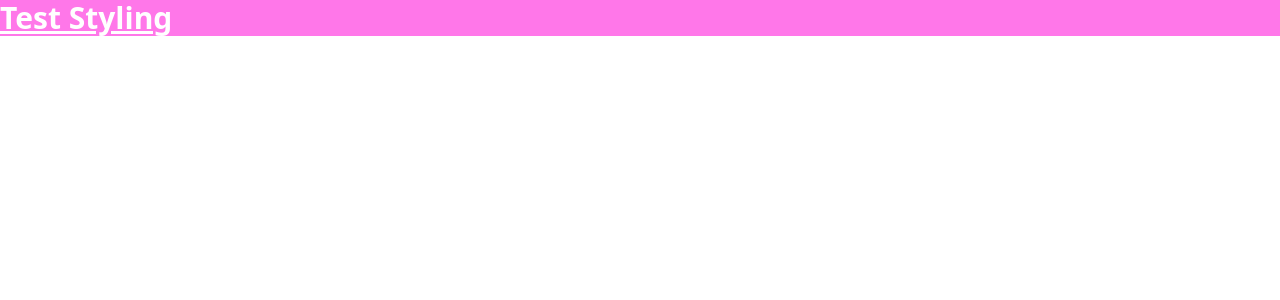
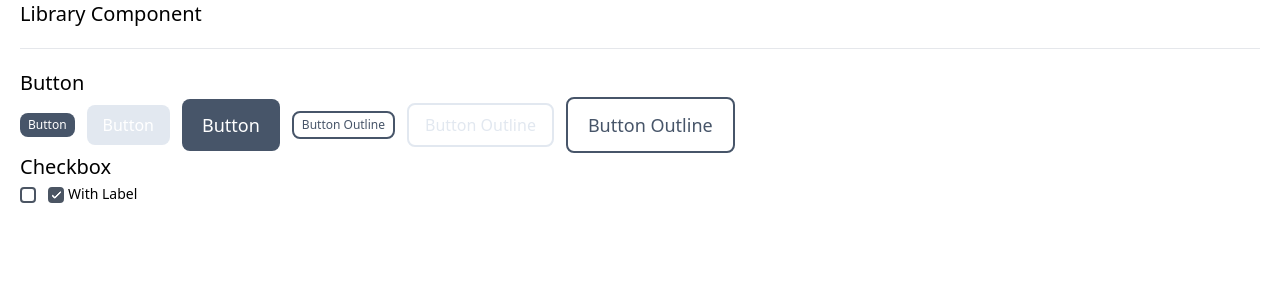
Before and after one commit to ogiksumanjaya/reactjs-structure, a React (Create React App) app: page / in a window 1280 px wide. Shown: the top 300 px of the page. Built offline with nearby package versions, Linux system fonts and the light colour scheme.

Commit message:
add: component button and checkbox

```diff
--- a/src/App.tsx
+++ b/src/App.tsx
@@ -2,6 +2,7 @@
 import React from 'react'
 import { useAppDispatch, useAppSelector } from 'utils/customHooks/reduxHook'
 import { increment } from 'redux/counter/counterSlice'
+import LibraryComponent from 'pages/LibraryComponent'
 
 function App() {
   const count = useAppSelector((state) => state.counter.value)
@@ -12,8 +13,8 @@ function App() {
   }
 
   return (
-    <div className="sm:container sm:mx-auto bg-bubble-gum">
-      <h1 className="text-3xl font-bold underline text-white">Test Styling</h1>
+    <div>
+      <LibraryComponent />
     </div>
   )
 }
--- /dev/null
+++ b/src/components/atoms/Button/Button.module.css
@@ -0,0 +1,16 @@
+.buttonStyle {
+    @apply  rounded-lg  h-fit self-center flex flex-row gap-3
+}
+.buttonPrimary {
+    @apply bg-slate-600 text-white
+
+}
+.buttonPrimaryDisabled {
+    @apply bg-slate-200 text-white
+}
+.buttonOutline {
+    @apply bg-transparent text-slate-600 border-solid border-2 border-slate-600
+}
+.buttonOutlineDisabled {
+    @apply bg-transparent text-slate-200 border-solid border-2 border-slate-200
+}
--- /dev/null
+++ b/src/components/atoms/Button/index.tsx
@@ -0,0 +1,53 @@
+import { memo } from 'react'
+import css from './Button.module.css'
+
+export type ButtonVariantsType = 'primary' | 'outline'
+export type ButtonSizesType = 'sm' | 'md' | 'lg'
+export interface ButtonPropsInterface extends React.ComponentPropsWithoutRef<'button'> {
+  size?: ButtonSizesType
+  disabled?: boolean
+  variant?: ButtonVariantsType
+  icon?: React.ComponentType<unknown>
+  children: React.ReactNode
+}
+
+const Button = ({
+  size = 'md',
+  disabled,
+  variant = 'primary',
+  children,
+  ...rest
+}: ButtonPropsInterface) => {
+  let buttonSize = ''
+  let buttonVariant = ''
+
+  switch (size) {
+    case 'sm':
+      buttonSize = 'py-1 px-2 text-xs'
+      break
+    case 'md':
+      buttonSize = 'py-2 px-4'
+      break
+    case 'lg':
+      buttonSize = 'py-3 px-5 text-lg'
+      break
+  }
+
+  switch (variant) {
+    case 'primary':
+      buttonVariant = disabled ? css.buttonPrimaryDisabled : css.buttonPrimary
+      break
+    case 'outline':
+      buttonVariant = disabled ? css.buttonOutlineDisabled : css.buttonOutline
+      break
+  }
+
+  const buttonStyle = `${buttonSize} ${buttonVariant} ${css.buttonStyle}`
+
+  return (
+    <button disabled={disabled} className={buttonStyle} {...rest}>
+      {children}
+    </button>
+  )
+}
+export default memo(Button)
--- /dev/null
+++ b/src/components/atoms/Checkbox/Checkbox.module.css
@@ -0,0 +1,39 @@
+.spanCheckbox {
+    @apply
+    absolute
+    w-4
+    h-4
+    transition-all
+    ease-linear
+    duration-150
+    border-2
+    border-solid
+    border-gray-600
+    rounded
+    top-[35%]
+
+}
+
+.spanCheckbox_after {
+    @apply
+    after:top-0
+    after:absolute
+    after:w-[5px]
+    after:h-[10px]
+    after:border-solid
+    after:border-white
+    after:rotate-45
+    after:left-1
+    after:border-r-[2.5px]
+    after:border-b-[2.5px]
+    after:rounded-sm
+    after:content-['']
+}
+
+.spanCheckbox_label {
+    @apply
+    text-sm
+    inline-block
+    ml-5
+    whitespace-nowrap
+}
--- /dev/null
+++ b/src/components/atoms/Checkbox/index.tsx
@@ -0,0 +1,34 @@
+import { memo } from 'react'
+import css from './Checkbox.module.css'
+
+export interface CheckboxPropsInterface extends React.ComponentPropsWithoutRef<'input'> {
+  checked?: boolean
+  disabled?: boolean
+  label?: string
+}
+
+const Checkbox = ({ checked = false, disabled, label, ...rest }: CheckboxPropsInterface) => {
+  let checkboxBg = ''
+  if (checked) {
+    checkboxBg = 'bg-gray-600 '
+  } else {
+    checkboxBg = 'bg-transparent'
+  }
+  return (
+    <label className="relative w-4 h-4 cursor-pointer">
+      <input
+        className="absolute opacity-0 cursor-pointer"
+        {...rest}
+        type="checkbok"
+        checked={checked}
+      />
+      <span
+        {...rest}
+        className={`${checkboxBg} ${css.spanCheckbox} ${checked ? css.spanCheckbox_after : ''}`}
+      />
+      {label ? <span className={css.spanCheckbox_label}>{label}</span> : ''}
+    </label>
+  )
+}
+
+export default memo(Checkbox)
--- /dev/null
+++ b/src/pages/LibraryComponent/index.tsx
@@ -0,0 +1,35 @@
+import Button from 'components/atoms/Button'
+import Checkbox from 'components/atoms/Checkbox'
+
+const LibraryComponent = () => (
+  <div className="px-5">
+    <h1 className="text-xl font-boldxs">Library Component</h1>
+    <hr className="my-5" />
+
+    <h1 className="text-xl font-boldxs">Button</h1>
+    <div className="flex gap-3">
+      <Button size="sm">Button</Button>
+      <Button size="md" disabled>
+        Button
+      </Button>
+      <Button size="lg">Button</Button>
+      <Button size="sm" variant="outline">
+        Button Outline
+      </Button>
+      <Button size="md" variant="outline" disabled>
+        Button Outline
+      </Button>
+      <Button size="lg" variant="outline">
+        Button Outline
+      </Button>
+    </div>
+
+    <h1 className="text-xl font-boldxs">Checkbox</h1>
+    <div className="flex gap-3">
+      <Checkbox />
+      <Checkbox checked label="With Label" />
+    </div>
+  </div>
+)
+
+export default LibraryComponent
--- a/tailwind.config.js
+++ b/tailwind.config.js
@@ -5,28 +5,7 @@ module.exports = {
     "./src/**/*.{js,jsx,ts,tsx}",
   ],
   theme: {
-    extend: {},
-    colors: {
-      transparent: 'transparent',
-      current: 'currentColor',
-      'white': '#ffffff',
-      'purple': '#3f3cbb',
-      'midnight': '#121063',
-      'metal': '#565584',
-      'silver': '#ecebff',
-      'bubble-gum': '#ff77e9',
-      'bermuda': '#78dcca',
-      'tahiti': {
-        100: '#cffafe',
-        DEFAULT: '#a5f3fc',
-        300: '#67e8f9',
-      },
-    },
-    spacing: {
-      sm: '8px',
-      md: '12px',
-      lg: '16px',
-      xl: '24px',
+    extend: {
     },
     screens: {
       '2xl': {'max': '1400px'},
```
Also changed, not shown: public/index.html (+0 -10 lines).
